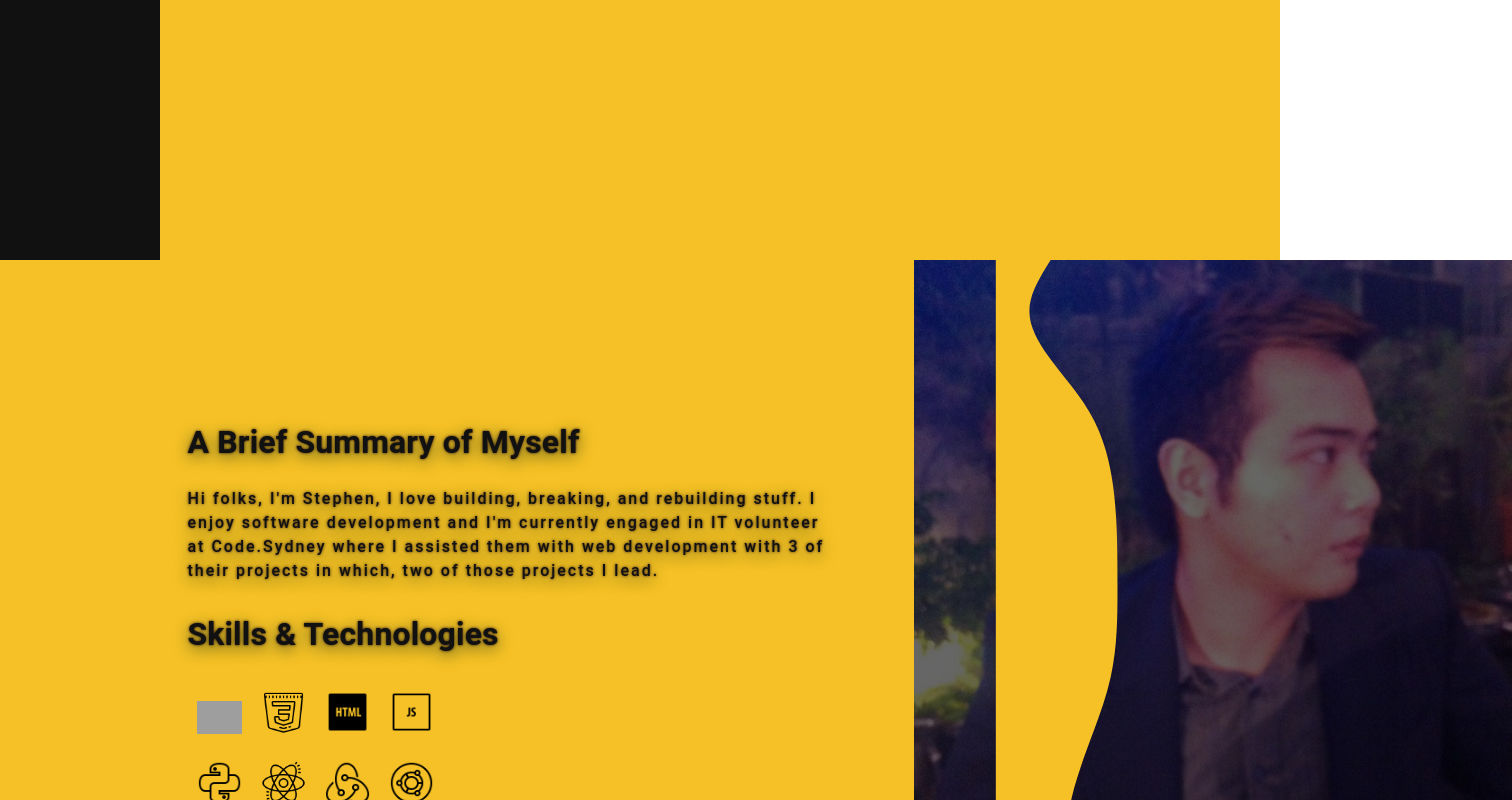
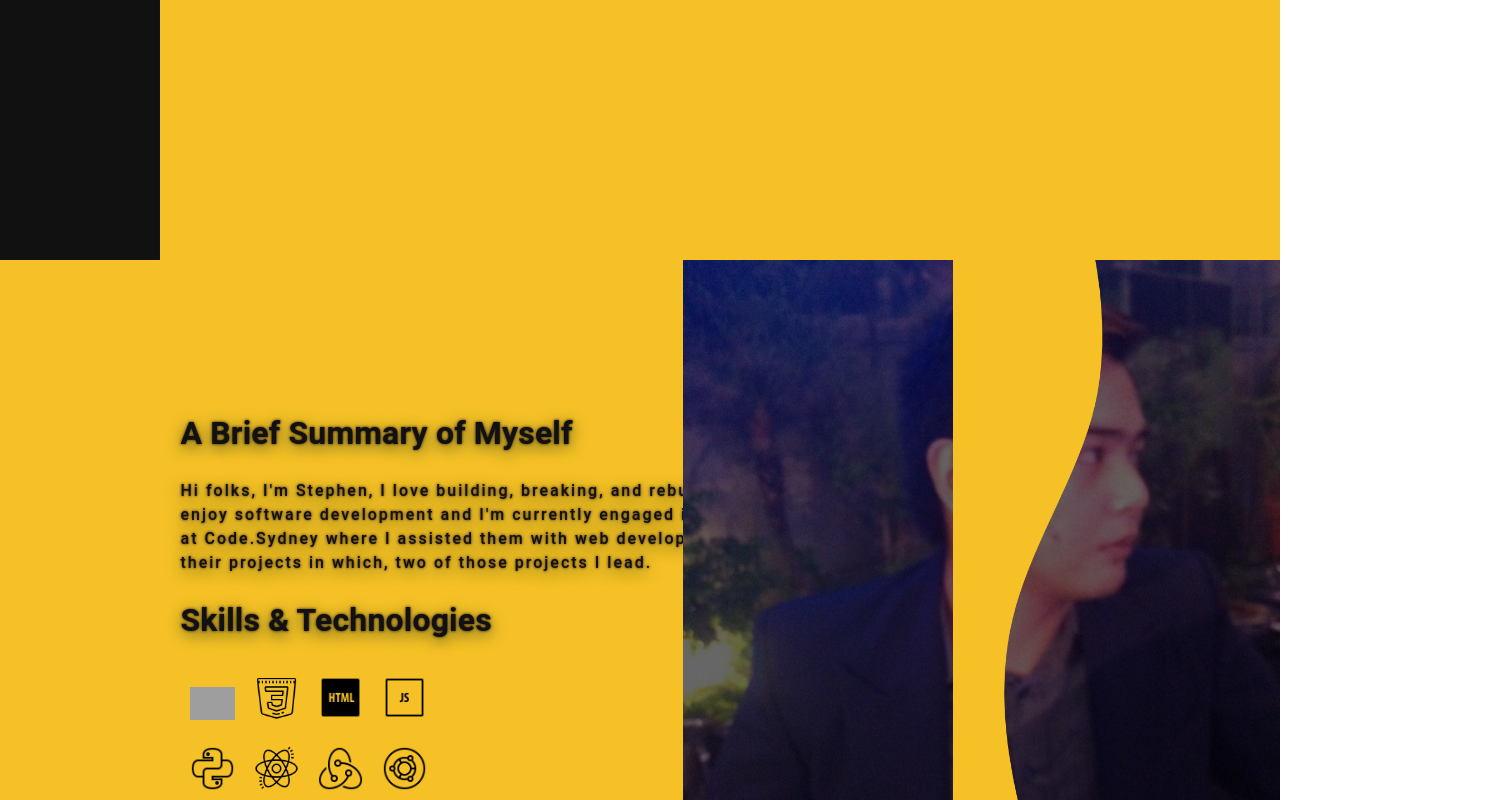
Before and after one commit to ettienekorayyi/portfolio_v2, a React (Create React App) app: page / in a window 1280 px wide. Shown: the part 540-1340 px from the top of the page, 1512 px wide, since content can reach past the window. Built offline with nearby package versions, Linux system fonts and the light colour scheme; grey boxes are pictures that could not be loaded.

Commit message:
fixed overflow gap at the bottom of the screen

```diff
--- a/src/components/about/About.css
+++ b/src/components/about/About.css
@@ -14,7 +14,7 @@
   position: relative;
   left: 10rem;
   width: 40rem;
-  top: -5rem;
+  top: 8rem;
   margin: 3%;
 }
 
@@ -45,13 +45,15 @@ div#curve1 svg {
   height: 10vh;
 }
 
-div#curve1 svg {
-  transform: rotate(270deg);
-  position: relative;
-  top: 14rem;
-  left: 40rem;
-  height: 25.4vh;
+
+
+#curve1 img {
+  position: absolute;
+  left: 54rem;
+  top: 46.6rem;
+  height: 100vh;
   z-index: 1;
+  /* border: 1px solid gray;  51.8rem*/
 }
 
 .description {
--- a/src/components/about/About.js
+++ b/src/components/about/About.js
@@ -1,5 +1,5 @@
 import React from "react";
-import './About.css';
+
 import photo from "../../img/stephen.jpg";
 import csharp from "../../img/icons-csharp.png";
 import css3 from "../../img/icons-css3.png";
@@ -9,6 +9,9 @@ import python from "../../img/icons-python.png";
 import react from "../../img/icons-react.png";
 import redux from "../../img/icons-redux.png";
 import ubuntu from "../../img/icons-ubuntu.png";
+import wave from "../../img/wave.png";
+
+import './About.css';
 import { HoverSideNav } from "../navigation/HoverSideNav";
 import Box from '@mui/material/Box';
 import CssBaseline from '@mui/material/CssBaseline';;
@@ -54,14 +57,14 @@ const AboutContent = () => {
 
 export const About = () => {
     return (
-        <React.Fragment>
-            <div className="About">
+
+            <div className="About" id="about">
                 <CssBaseline />
                 <HoverSideNav />
-                <Box sx={{ height: '100vh' }} className="row">
+                <Box sx={{ height: '100%', overflowY: 'hidden' }} className="row">
                     <div className="column item1">
                         <div id="curve1">
-                            <svg xmlns="http://www.w3.org/2000/svg" viewBox="0 0 1440 320"><path fill="#f5c126" fill-opacity="1" d="M0,288L24,266.7C48,245,96,203,144,170.7C192,139,240,117,288,112C336,107,384,117,432,133.3C480,149,528,171,576,181.3C624,192,672,192,720,192C768,192,816,192,864,186.7C912,181,960,171,1008,138.7C1056,107,1104,53,1152,53.3C1200,53,1248,107,1296,117.3C1344,128,1392,96,1416,80L1440,64L1440,0L1416,0C1392,0,1344,0,1296,0C1248,0,1200,0,1152,0C1104,0,1056,0,1008,0C960,0,912,0,864,0C816,0,768,0,720,0C672,0,624,0,576,0C528,0,480,0,432,0C384,0,336,0,288,0C240,0,192,0,144,0C96,0,48,0,24,0L0,0Z"></path></svg>
+                            <img src={wave} />
                         </div>
 
                         <AboutContent />
@@ -71,6 +74,6 @@ export const About = () => {
                     </div>
                 </Box>
             </div>
-        </React.Fragment>
+
     );
 }
--- a/src/components/home/Home.js
+++ b/src/components/home/Home.js
@@ -9,7 +9,7 @@ import CssBaseline from '@mui/material/CssBaseline';;
 export const Home = () => {
   return (
     <React.Fragment>
-      <div className="Home">
+      <div className="Home" id='home'>
         <CssBaseline />
         <HoverSideNav />
         <Container maxWidth="lg">
--- a/src/components/navigation/HoverSideNav.js
+++ b/src/components/navigation/HoverSideNav.js
@@ -8,8 +8,8 @@ import LaptopIcon from '@mui/icons-material/Laptop';
 export const HoverSideNav = () => {
     return (
         <div className="sidenav">
-            <a href="#" id="home">Home <HomeIcon id="homeIcon" /> </a>
-            <a href="#" id="about">About <PersonIcon id="personIcon"/> </a>
+            <a href="#home" id="home">Home <HomeIcon id="homeIcon" /> </a>
+            <a href="#about" id="about">About <PersonIcon id="personIcon"/> </a>
             <a href="#" id="experience">Work <BusinessCenterIcon id="workIcon"/></a>
             <a href="#" id="projects">Projects <LaptopIcon id="projectsIcon"/></a>
             <a href="#" id="contact">Contact <TelegramIcon id="telegramIcon" /></a>
--- a/src/index.css
+++ b/src/index.css
@@ -1,16 +1,15 @@
+
 body {
   margin: 0;
   font-family: "Calibre","Inter","San Francisco","SF Pro Text";
   -webkit-font-smoothing: antialiased;
   -moz-osx-font-smoothing: grayscale;
 }
-/*
-Calibre","Inter","San Francisco","SF Pro Text",-apple-system,system-ui,sans-serif
 
--apple-system, BlinkMacSystemFont, 'Segoe UI', 'Roboto', 'Oxygen',
-    'Ubuntu', 'Cantarell', 'Fira Sans', 'Droid Sans', 'Helvetica Neue',
-    sans-serif
-*/
+body::-webkit-scrollbar {
+  display: none;
+}
+
 code {
   font-family: source-code-pro, Menlo, Monaco, Consolas, 'Courier New',
     monospace;
```
Also changed, not shown: src/img/wave.png (added), 1 other file (tests, documents, lock files or other folders).
